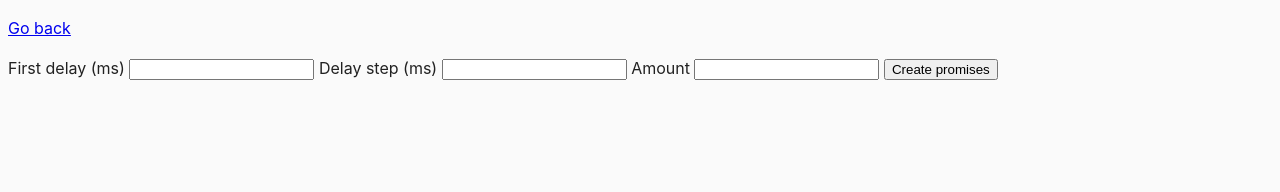
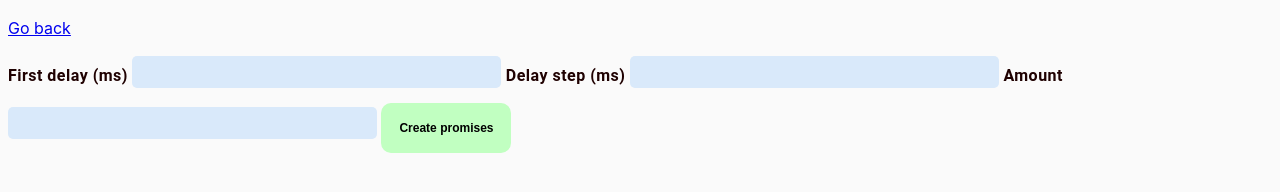
Before and after one commit to Spec27/goit-js-hw-09, a website built with Parcel: page src/03-promises.html in a window 1280 px wide. Built offline with nearby package versions, Linux system fonts and the light colour scheme.

Commit message:
Задача 3 готова

```diff
--- a/src/css/common.css
+++ b/src/css/common.css
@@ -86,3 +86,42 @@ img {
   font-size: 70px;
   font-weight: bold;
 }
+
+.style-input-promises {
+  text-align: center;
+  font-family: Roboto;
+  font-style: normal;
+  font-weight: bold;
+  font-size: 26px;
+  line-height: 30px;
+  text-align: center;
+  letter-spacing: 0.03em;
+  color: #1f0101;
+  background-color: #d9e9fa;
+  border-style: none;
+  border-radius: 5px;
+  margin-bottom: 15px;
+}
+
+.style-form-promises {
+  font-family: Roboto;
+  font-style: normal;
+  font-weight: bold;
+  font-size: 16px;
+  line-height: 30px;
+  letter-spacing: 0.03em;
+  color: #1f0101;
+}
+.griate-promises-btn {
+  font-size: 12px;
+  font-weight: bold;
+  width: 130px;
+  height: 50px;
+  background-color: #c1ffc1;
+  border-style: none;
+  border-radius: 10px;
+  cursor: pointer;
+}
+.griate-promises-btn:hover{
+  background-color: #0bff0b;
+}
--- a/src/js/03-promises.js
+++ b/src/js/03-promises.js
@@ -1,8 +1,47 @@
+import Notiflix from 'notiflix';
+const refs = {
+  form: document.querySelector('.form'),
+  delay: document.querySelector('input[name="delay"]'),
+  step: document.querySelector('input[name="step"]'),
+  amount: document.querySelector('input[name="amount"]'),
+  submitBtn: document.querySelector('button'),
+};
+refs.form.classList.add('style-form-promises');
+refs.delay.classList.add('style-input-promises');
+refs.step.classList.add('style-input-promises');
+refs.amount.classList.add('style-input-promises');
+refs.submitBtn.classList.add('griate-promises-btn');
+refs.submitBtn.addEventListener('click', result);
+
 function createPromise(position, delay) {
-  const shouldResolve = Math.random() > 0.3;
-  if (shouldResolve) {
-    // Fulfill
-  } else {
-    // Reject
+  return new Promise((resolve, reject) => {
+    const shouldResolve = Math.random() > 0.3;
+
+    setTimeout(() => {
+      if (shouldResolve) {
+        resolve({ position, delay });
+      } else {
+        reject({ position, delay });
+      }
+    }, delay);
+  });
+}
+function result(event) {
+  event.preventDefault();
+  const firstDelay = Number(refs.delay.value);
+  const stepDelay = refs.step.value;
+  const amount = refs.amount.value;
+  let delay = firstDelay;
+
+  for (let position = 1; position <= amount; position += 1) {
+    createPromise(position, delay)
+      .then(({ position, delay }) => {
+        Notiflix.Notify.success(`✅ Fulfilled promise ${position} in ${delay}ms`);
+      })
+      .catch(({ position, delay }) => {
+        Notiflix.Notify.failure(`❌ Rejected promise ${position} in ${delay}ms`);
+      });
+
+    delay = firstDelay + stepDelay * position;
   }
 }
```
